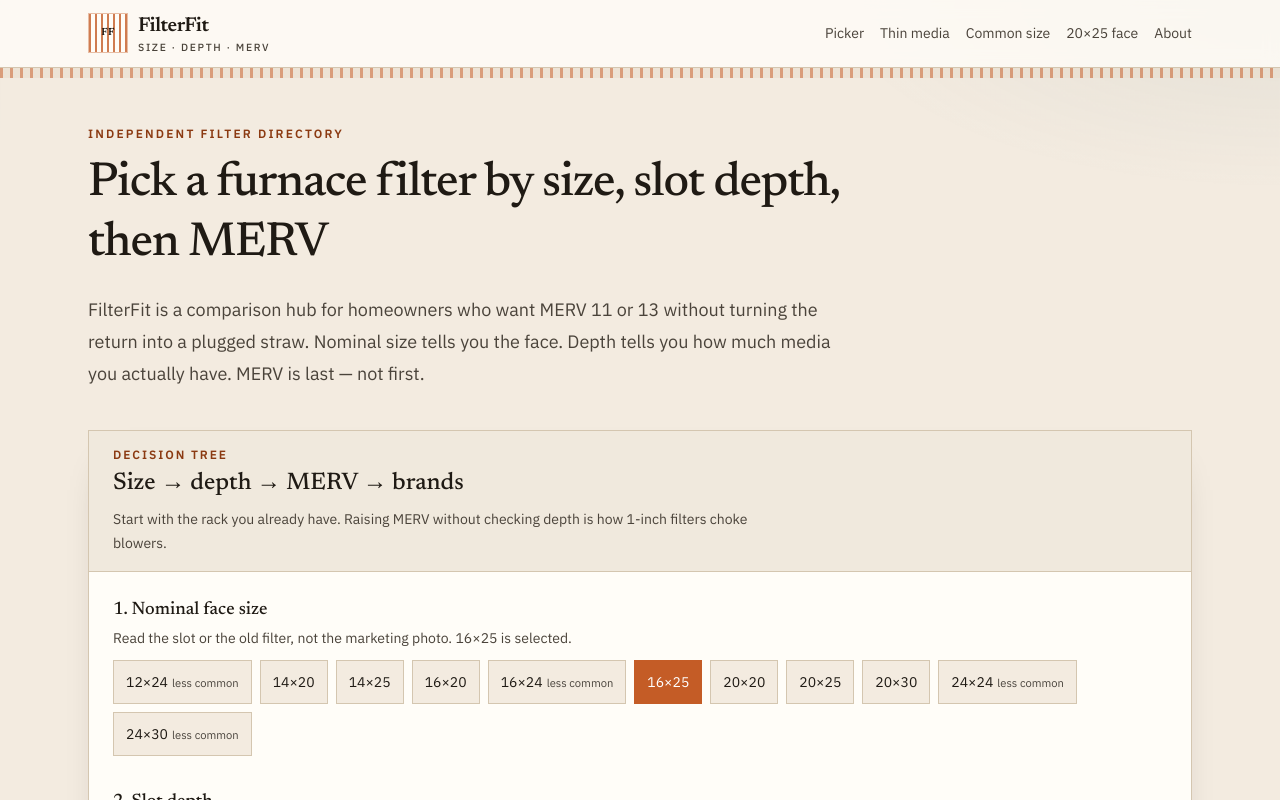
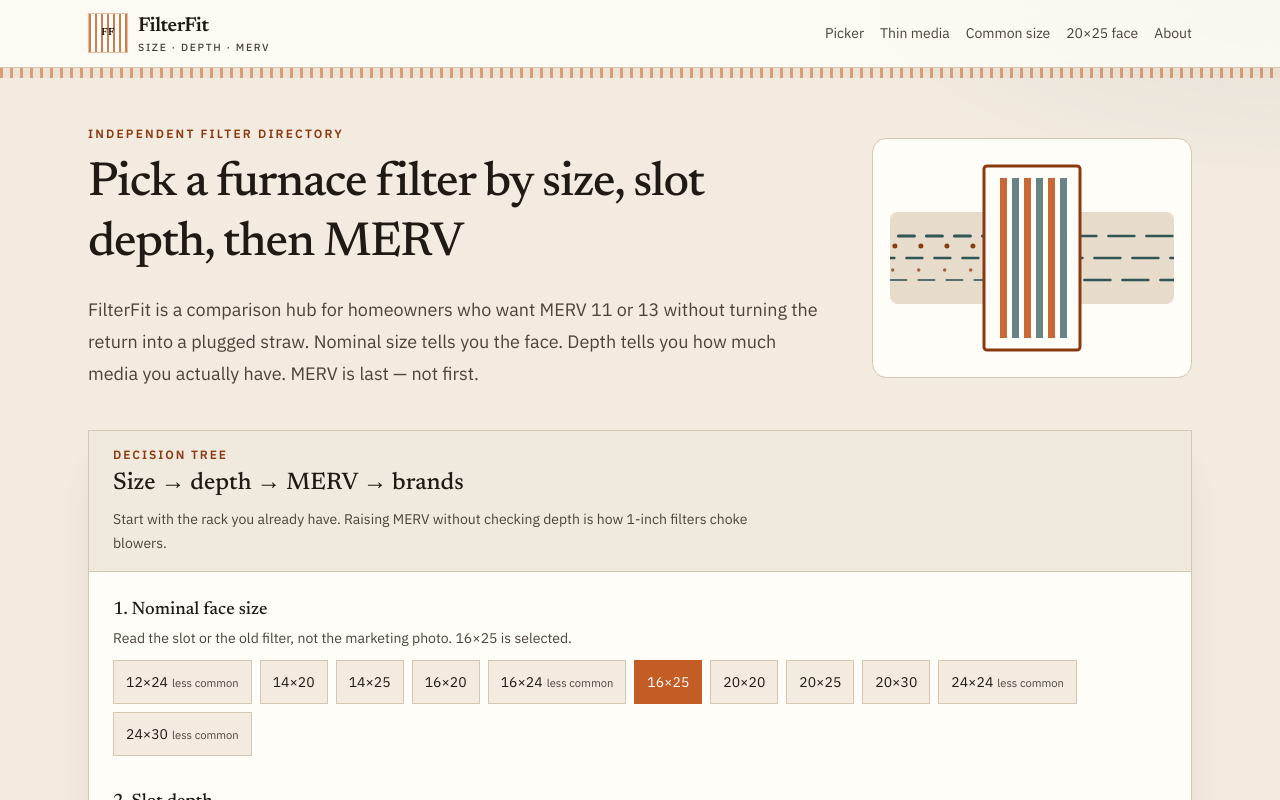
Before and after one commit to laqaer/filter-fit, a Next.js app: page / in a window 1280 px wide. Shown: the top 800 px of the page. Built offline with nearby package versions, Linux system fonts and the light colour scheme.

Commit message:
Add a fixed-size airflow hero and light motion
Show return air moving through a pleated filter on the homepage with CSS, plus scroll reveals and hover/focus states that leave affiliate blocks, disclosures, and the hero text alone.

Co-authored-by: laqaer <laqaer@users.noreply.github.com>

```diff
--- a/app/globals.css
+++ b/app/globals.css
@@ -138,3 +138,130 @@ body {
 .table-scroll tr:last-child td {
   border-bottom: 0;
 }
+
+/* Hero airflow. The stage size is reserved up front so the graphic cannot shift layout. */
+.ff-stage {
+  width: min(100%, 20rem);
+  aspect-ratio: 4 / 3;
+  margin-inline: auto;
+  pointer-events: none;
+}
+
+.ff-flow,
+.ff-mote {
+  fill: none;
+  stroke-linecap: round;
+}
+
+.ff-flow {
+  stroke: var(--color-air);
+  stroke-width: 3;
+  stroke-dasharray: 16 12;
+  animation: ff-flow 1.8s linear infinite;
+}
+
+.ff-flow-b {
+  animation-delay: -0.6s;
+  stroke-width: 2.4;
+}
+
+.ff-flow-c {
+  animation-delay: -1.2s;
+  stroke-width: 2;
+  opacity: 0.8;
+}
+
+.ff-flow-clean {
+  stroke-dasharray: 26 12;
+  stroke-width: 2.5;
+  opacity: 1;
+}
+
+.ff-mote {
+  stroke: var(--color-copper-dark);
+  stroke-width: 5;
+  stroke-dasharray: 0.01 26;
+  animation: ff-flow 1.5s linear infinite;
+}
+
+.ff-mote-b {
+  animation-duration: 1.9s;
+  animation-delay: -0.9s;
+  stroke-width: 3.5;
+  opacity: 0.75;
+}
+
+@keyframes ff-flow {
+  from {
+    stroke-dashoffset: 0;
+  }
+  to {
+    stroke-dashoffset: -72;
+  }
+}
+
+a:focus-visible,
+button:focus-visible {
+  outline: 2px solid var(--color-ink);
+  outline-offset: 3px;
+}
+
+.motion-card {
+  transition:
+    border-color 180ms ease,
+    box-shadow 180ms ease;
+}
+
+.motion-card:hover,
+.motion-card:focus-within {
+  border-color: var(--color-copper);
+  background-color: #fff4ea;
+  box-shadow: 0 10px 22px -12px rgba(139, 58, 18, 0.55);
+}
+
+@media (prefers-reduced-motion: no-preference) {
+  a,
+  button {
+    transition:
+      color 160ms ease,
+      background-color 160ms ease,
+      border-color 160ms ease;
+  }
+
+  @supports (animation-timeline: view()) {
+    .reveal {
+      animation: ff-reveal linear both;
+      animation-duration: auto;
+      animation-timeline: view();
+      animation-range: entry 0% entry 40%;
+    }
+  }
+}
+
+@keyframes ff-reveal {
+  from {
+    opacity: 0;
+    transform: translateY(12px);
+  }
+  to {
+    opacity: 1;
+    transform: none;
+  }
+}
+
+@media (prefers-reduced-motion: reduce) {
+  .ff-flow,
+  .ff-mote,
+  .reveal,
+  .motion-card,
+  a,
+  button {
+    animation: none;
+    transition: none;
+  }
+
+  .reveal {
+    opacity: 1;
+    transform: none;
+  }
+}
--- a/app/page.tsx
+++ b/app/page.tsx
@@ -1,6 +1,7 @@
 import type { Metadata } from "next";
 import Link from "next/link";
 import { DecisionTree } from "@/components/decision-tree";
+import { FilterAirflow } from "@/components/filter-airflow";
 import { guides } from "@/lib/guides";
 import { site } from "@/lib/site";
 
@@ -13,7 +14,8 @@ export const metadata: Metadata = {
 export default function HomePage() {
   return (
     <div className="mx-auto max-w-6xl px-4 py-12 sm:px-6">
-      <section className="max-w-3xl">
+      <section className="grid items-center gap-8 lg:grid-cols-[minmax(0,1fr)_20rem] lg:gap-12">
+        <div className="max-w-3xl">
           <p className="text-xs font-semibold uppercase tracking-[0.18em] text-copper-dark">
             Independent filter directory
           </p>
@@ -25,6 +27,8 @@ export default function HomePage() {
             return into a plugged straw. Nominal size tells you the face. Depth tells you how much
             media you actually have. MERV is last — not first.
           </p>
+        </div>
+        <FilterAirflow />
       </section>
 
       <section id="picker" className="mt-10 scroll-mt-8">
@@ -32,7 +36,7 @@ export default function HomePage() {
       </section>
 
       <section className="mt-16 grid gap-6 md:grid-cols-3">
-        <article className="border border-rule bg-card p-5">
+        <article className="motion-card reveal border border-rule bg-card p-5">
           <h2 className="font-serif text-2xl text-ink">MERV is not a safety rating</h2>
           <p className="mt-3 text-sm leading-6 text-ink-soft">
             ASHRAE 52.2 MERV describes particle-size efficiency. It does not say your blower can
@@ -43,7 +47,7 @@ export default function HomePage() {
             .
           </p>
         </article>
-        <article className="border border-rule bg-card p-5">
+        <article className="motion-card reveal border border-rule bg-card p-5">
           <h2 className="font-serif text-2xl text-ink">Depth beats a printed MERV</h2>
           <p className="mt-3 text-sm leading-6 text-ink-soft">
             Four inches of MERV 13 usually flows more like a thin MERV 8–11 than like a 1-inch MERV
@@ -54,7 +58,7 @@ export default function HomePage() {
             .
           </p>
         </article>
-        <article className="border border-rule bg-card p-5">
+        <article className="motion-card reveal border border-rule bg-card p-5">
           <h2 className="font-serif text-2xl text-ink">Measure the rack</h2>
           <p className="mt-3 text-sm leading-6 text-ink-soft">
             A “16×25×1” is a nominal. The cardboard is usually closer to 15½ × 24½ × ¾. Use the{" "}
@@ -81,7 +85,7 @@ export default function HomePage() {
         </p>
         <ul className="mt-6 grid gap-4 md:grid-cols-2">
           {guides.map((guide) => (
-            <li key={guide.href} className="border border-rule bg-card p-5">
+            <li key={guide.href} className="motion-card reveal border border-rule bg-card p-5">
               <p className="text-xs font-semibold uppercase tracking-[0.14em] text-copper-dark">
                 {guide.kicker}
               </p>
--- /dev/null
+++ b/components/filter-airflow.tsx
@@ -0,0 +1,45 @@
+/** Decorative cross-section: return air, pleats, then the furnace side. */
+export function FilterAirflow() {
+  const pleats = [128, 140, 152, 164, 176, 188] as const;
+
+  return (
+    <div className="ff-stage" aria-hidden="true">
+      <svg viewBox="0 0 320 240" className="block h-full w-full" focusable="false">
+        <rect x="0.5" y="0.5" width="319" height="239" rx="14" fill="#fffdf8" stroke="#d4c6b0" />
+        <rect x="18" y="74" width="284" height="92" rx="8" fill="#e7dccb" />
+        <defs>
+          <clipPath id="ff-duct-left">
+            <rect x="18" y="74" width="100" height="92" />
+          </clipPath>
+          <clipPath id="ff-duct-right">
+            <rect x="202" y="74" width="100" height="92" />
+          </clipPath>
+        </defs>
+        <g clipPath="url(#ff-duct-left)">
+          <path className="ff-flow" d="M-48 98H130" />
+          <path className="ff-flow ff-flow-b" d="M-64 120H130" />
+          <path className="ff-flow ff-flow-c" d="M-32 142H130" />
+          <path className="ff-mote" d="M-56 108H130" />
+          <path className="ff-mote ff-mote-b" d="M-20 132H130" />
+        </g>
+        <g clipPath="url(#ff-duct-right)">
+          <path className="ff-flow ff-flow-clean" d="M190 98H370" />
+          <path className="ff-flow ff-flow-clean ff-flow-b" d="M190 120H360" />
+          <path className="ff-flow ff-flow-clean ff-flow-c" d="M190 142H376" />
+        </g>
+        <rect x="112" y="28" width="96" height="184" rx="3" fill="#fffdf8" stroke="#8b3a12" strokeWidth="3" />
+        {pleats.map((x, index) => (
+          <rect
+            key={x}
+            x={x}
+            y="40"
+            width="7"
+            height="160"
+            fill={index % 2 === 0 ? "#c45c26" : "#2f5557"}
+            opacity={index % 2 === 0 ? 0.92 : 0.72}
+          />
+        ))}
+      </svg>
+    </div>
+  );
+}
--- a/components/related-guides.tsx
+++ b/components/related-guides.tsx
@@ -13,7 +13,7 @@ export function RelatedGuides({ except }: RelatedGuidesProps) {
       <h2 className="font-serif text-2xl text-ink">Related FilterFit guides</h2>
       <ul className="mt-4 grid gap-4 md:grid-cols-2">
         {items.map((guide) => (
-          <li key={guide.href} className="border border-rule bg-card p-4">
+          <li key={guide.href} className="motion-card border border-rule bg-card p-4">
             <p className="text-xs font-semibold uppercase tracking-[0.14em] text-copper-dark">
               {guide.kicker}
             </p>
```
Lines whose indentation alone changed are shown as unchanged.
